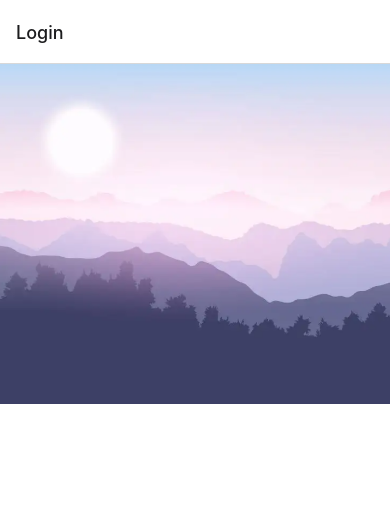
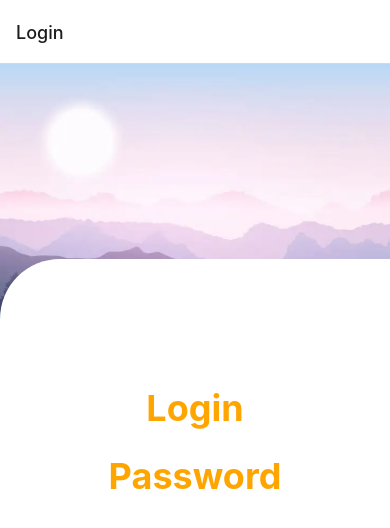
Before and after one commit to hassamarifdev/ChatApp, a React Native app: screen /Login in a window 390 px wide. Shown: the top 528 px of the page. Built offline with nearby package versions, Linux system fonts and the light colour scheme.

Commit message:
updates pushed

```diff
--- a/screens/Login.js
+++ b/screens/Login.js
@@ -29,6 +29,11 @@ export default function Login({ navigation }) {
   return (
     <View style={styles.container}>
       <Image source={backImage} style={styles.backImage} />
+      <View style={styles.whiteSheet}></View>
+      <SafeAreaView style={styles.form}>
+        <Text style={styles.title}>Login</Text>
+        <Text style={styles.title}>Password</Text>
+      </SafeAreaView>
     </View>
   );
 }
```
